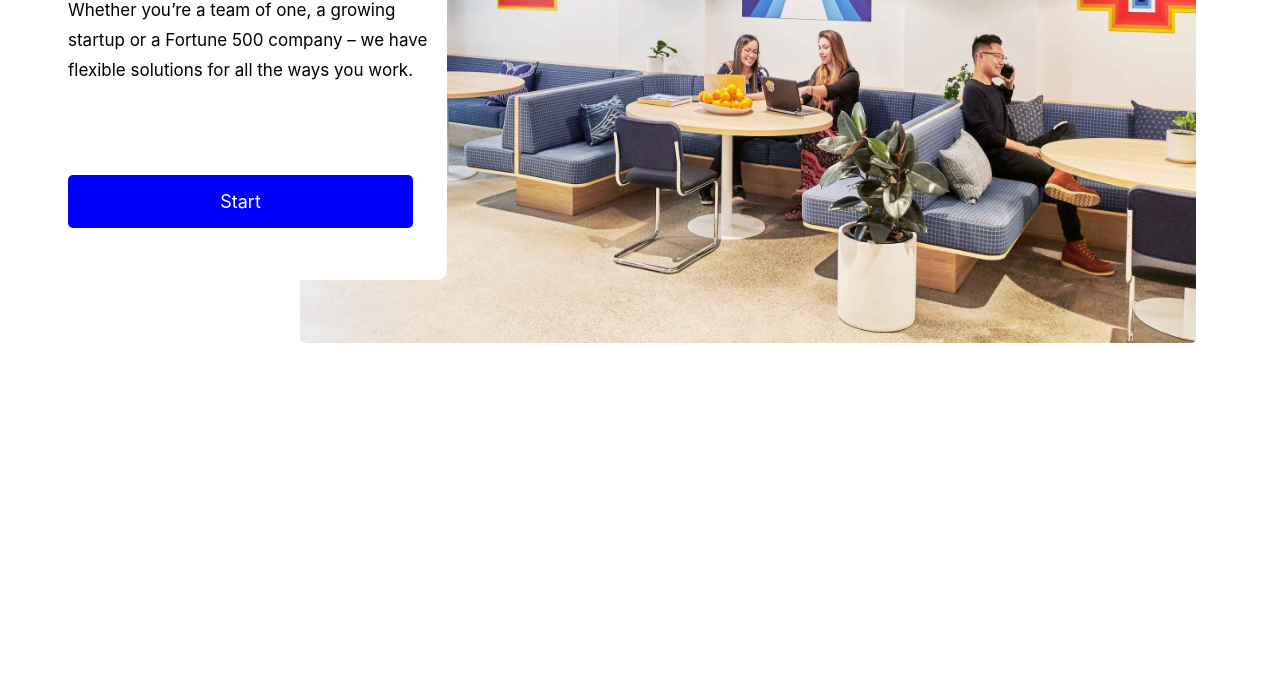
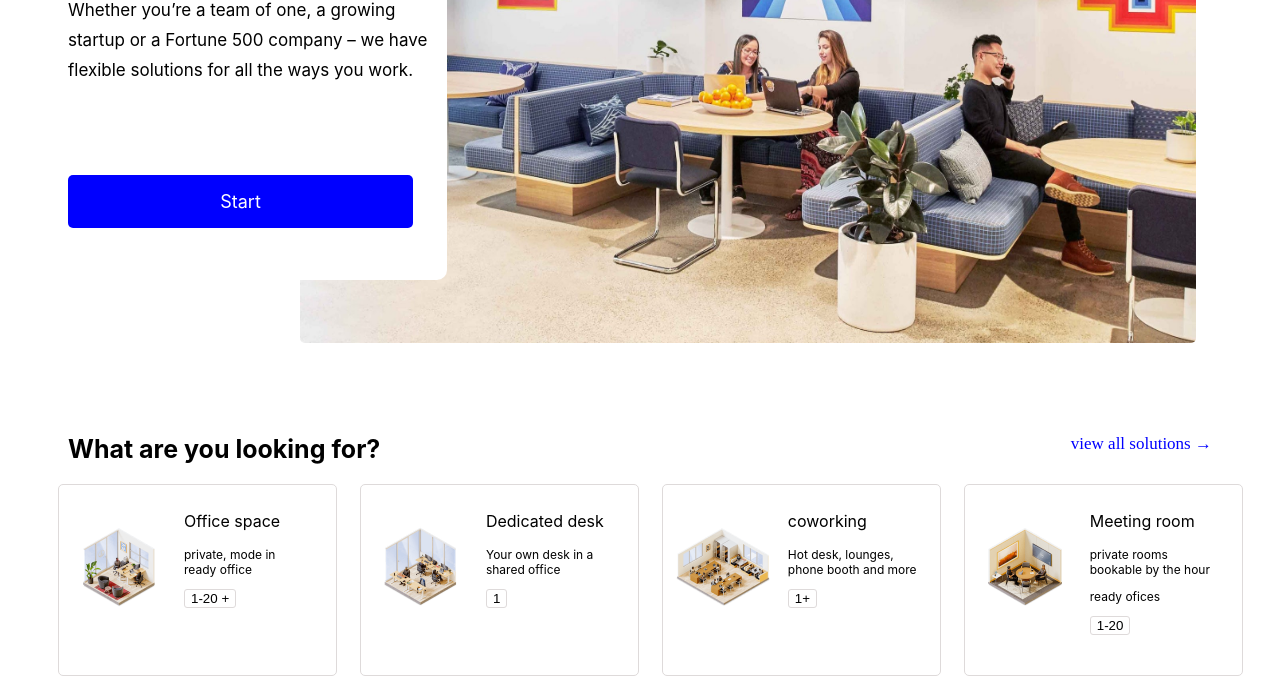
Before and after one commit to Gbadass/wework-clown, a plain HTML site: page index.html in a window 1280 px wide. Shown: the part 286-970 px from the top of the page. Before the commit the page ends 800 px from the top, so only its background shows below. Drawn offline with Linux system fonts and the light colour scheme.

Commit message:
i created section2mdiv

```diff
--- a/index.css
+++ b/index.css
@@ -115,3 +115,92 @@
   border-radius: 5px;
   font-family:"Apercu",Avenir,-apple-system,BlinkMacSystemFont,"Helvetica Neue",Helvetica,"Calibri","Roboto",Arial,sans-serif;  ;
 }
+
+.section2{
+  margin-top: 50px;
+}
+
+.maindiv{
+  height: 650px;
+}
+
+.section2 b{
+  font-size: 25px;
+  font-family:"Apercu",Avenir,-apple-system,BlinkMacSystemFont,"Helvetica Neue",Helvetica,"Calibri","Roboto",Arial,sans-serif;
+}
+
+.section2{
+  display: flex;
+  justify-content: space-between;
+  margin-left: 60px;
+  margin-right: 60px;
+}
+
+
+.section2-mdiv{
+  display: flex;
+  margin-top: 20px;
+  margin-left: 50px;
+  column-gap: 23px;
+  margin-right: 10px;
+}
+
+.s2-col1,
+.s2-col2,
+.s2-col3,
+.s2-col4{
+  width: 23%;
+  height: 190px;
+  border: 1px solid rgb(222, 218, 218);
+  /* padding-right: 10px; */
+  border-radius: 5px;
+
+}
+
+.section2 a{
+  text-decoration: none;
+  color: blue;
+  font-size: 17px;
+}
+
+.s2-col1{
+  display: flex;
+}
+
+.s2-col1 img{
+  width: 100px;
+  height: 100px;
+  margin-top: 30px;
+  margin-left: 10px;
+
+}
+
+.s2-col1-div{
+  margin-left: 15px;
+  margin-top: 10px;
+}
+
+.s2m-p1{
+  font-family:"Apercu",Avenir,-apple-system,BlinkMacSystemFont,"Helvetica Neue",Helvetica,"Calibri","Roboto",Arial,sans-serif; ;
+}
+
+.s2m-p2,
+.s2m-p3{
+  font-size: 12px;
+  font-family:"Apercu",Avenir,-apple-system,BlinkMacSystemFont,"Helvetica Neue",Helvetica,"Calibri","Roboto",Arial,sans-serif; ;
+}
+.s2m-ldiv p{
+  height: 100%;
+}
+/* .s2m-ldiv img{
+  width: 20px;
+  height: 13px;
+} */
+
+
+
+.s2m-ldiv button{
+background-color: white;
+border: 1px solid rgb(222, 218, 218);
+border-radius: 3px;
+}
--- a/index.html
+++ b/index.html
@@ -32,6 +32,74 @@
         <img class="s1-col2-img" src="./Web_150DPI-191018_28_Level1_Arch_3653_copy.jpeg" alt="">
       </div>
     </div>
+
   </div>
+  <div class="section2">
+    <b>What are you looking for?</b>
+    <a href="">view all solutions 	&#8594</a>
+  </div>
+  <div class="section2-mdiv">
+    <div class="s2-col1">
+      <img src="./w2.png" alt="">
+      <div class="s2-col1-div">
+      <p class="s2m-p1">Office space</p>
+      <p class="s2m-p2">private, mode in <br> ready office</p>
+      <!-- <p class="s2m-p3">ready ofices</p> -->
+      <div class="s2m-ldiv">
+        <button>
+          <!-- <img class="picon" src="./profile icon.png" alt=""> -->
+          1-20 +
+        </button>
+
+      </div>
+    </div>
+    </div>
+    <div class="s2-col1">
+      <img src="./w3.png" alt="">
+      <div class="s2-col1-div">
+      <p class="s2m-p1">Dedicated desk</p>
+      <p class="s2m-p2">Your own desk in a <br> shared office</p>
+      <!-- <p class="s2m-p3">ready ofices</p> -->
+      <div class="s2m-ldiv">
+        <button>
+          <!-- <img class="picon" src="./profile icon.png" alt=""> -->
+          1
+        </button>
+
+      </div>
+    </div>
+    </div>
+    <div class="s2-col1">
+      <img src="./w4.png" alt="">
+      <div class="s2-col1-div">
+      <p class="s2m-p1">coworking</p>
+      <p class="s2m-p2">Hot desk, lounges, <br> phone booth and more</p>
+      <!-- <p class="s2m-p3">ready ofices</p> -->
+      <div class="s2m-ldiv">
+        <button>
+          <!-- <img class="picon" src="./profile icon.png" alt=""> -->
+          1+
+        </button>
+
+      </div>
+    </div>
+    </div>
+    <div class="s2-col1">
+      <img src="./w5.png" alt="">
+      <div class="s2-col1-div">
+      <p class="s2m-p1">Meeting room</p>
+      <p class="s2m-p2">private rooms <br>bookable by the hour</p>
+      <p class="s2m-p3">ready ofices</p>
+      <div class="s2m-ldiv">
+        <button>
+          <!-- <img class="picon" src="./profile icon.png" alt=""> -->
+          1-20
+        </button>
+
+      </div>
+    </div>
+    </div>
+  </div>
+
 </body>
 </html>
```
Also changed, not shown: profile icon.png (added), w2.png (added), w3.png (added), w4.png (added), w5.png (added).
